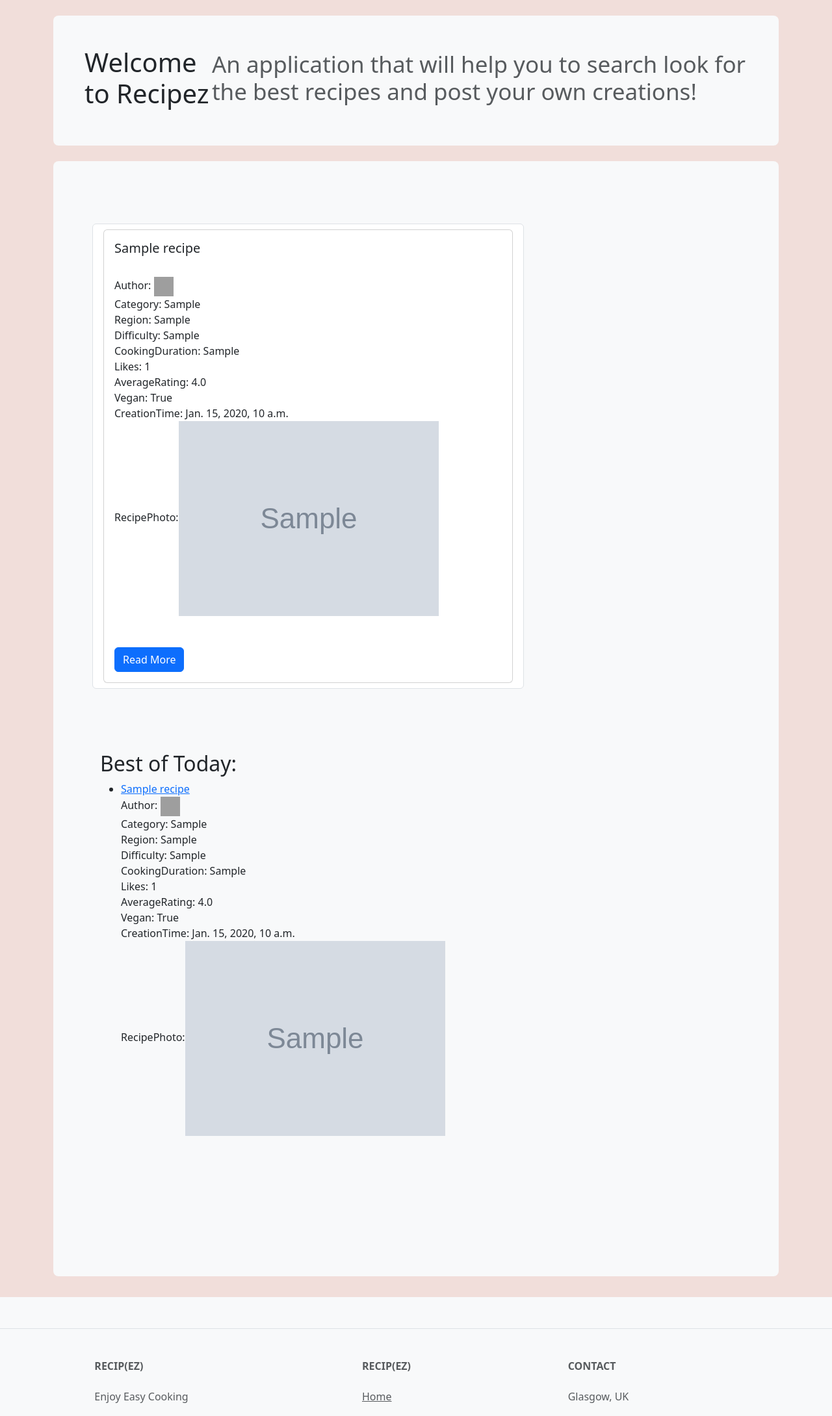
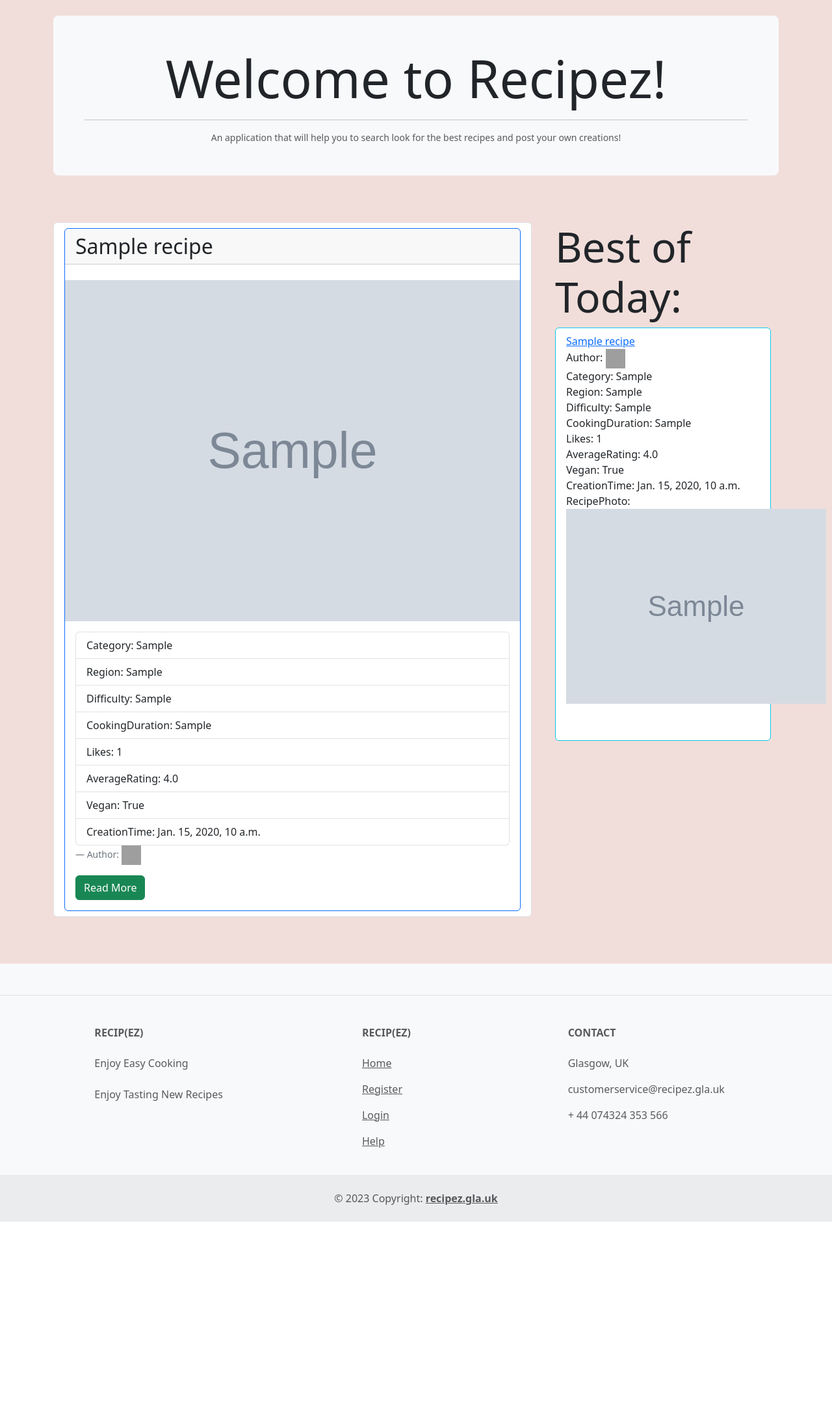
Before and after one commit to FongWaiLam/recipez, a Django app: page / in a window 1280 px wide. Shown: the part 60-2239 px from the top of the page at 65% size. After the commit the page ends 1940 px from the top, so only its background shows below. Run offline with Django 4.2, Linux system fonts and the light colour scheme; tables that the repository leaves empty hold one stand-in row (values such as "Sample post"); grey boxes marked "Sample" are stand-in pictures; grey boxes are pictures that could not be loaded.

Commit message:
Fix index page and update the lazy loading to be fully functional

```diff
--- a/templates/recipez/index/index.html
+++ b/templates/recipez/index/index.html
@@ -7,12 +7,12 @@
 {% block body_block %}
     <div class="container py-4">
         <div class="p-5 mb-4 bg-light rounded-3">
-            <h1 class="d-flex align-items-center text-dark text-decoration-none">Welcome to Recipez
-            <small class="text-muted">An application that will help you to search look for the best recipes and post your own creations!</small>
-            </h1>
+            <h1 class="display-1 d-flex justify-content-center text-dark text-decoration-none">Welcome to Recipez!</h1> <hr>
+            <small class="d-flex text-muted justify-content-center">An application that will help you to search look for the best recipes and post your own creations!</small>
         </div>
-        <div class="p-5 mb-2 bg-light rounded-3">
-            <div class="container-fluid py-5">
+
+            <div class="row">
+                <div class="container-fluid py-5 col-sm-8">
                     {% if recipe_list_by_RecipeName %}
                         <ul class="list-group recipe-list">
                         {% for recipe in recipe_list_by_RecipeName %}
@@ -24,12 +24,12 @@
                     {% endif %}
                 </div>
 
-                <div class="p-4 mb-2 container-fluid py-4">
-                    <h2>Best of Today:</h2>
                 {% if best_of_today %}
-                        <ul>
+                    <div class="p-4 mb-2 container-fluid py-5 col-sm-4">
+                    <h3 class="display-3">Best of Today:</h3>
+                        <ul class="list-group best-of">
                             {% for recipe in best_of_today %}
-                                <li>
+                                <li class="list-group-item border-info">
                                     <a href="{% url 'recipez:show_recipe' recipe.id %}">{{ recipe.name }}</a> <br>
                                     Author: {{ recipe.user.user.username }}<img src="{{ MEDIA_URL }}{{ recipe.user.avatar }}" width="30" height="30" alt="Avatar"> <br>
                                     Category: {{ recipe.category }} <br>
@@ -46,9 +46,9 @@
                         </ul>
                     {% else %}
                         <strong>There are no recipes contain this name.</strong>
+                    </div>
                     {% endif %}
                 <br> <br> <br>
-                </div>
             </div>
         </div>
      </div>
--- a/templates/recipez/index/index_post_item.html
+++ b/templates/recipez/index/index_post_item.html
@@ -1,20 +1,22 @@
-<li class="list-group-item col-lg-8 mb-4">
-    <div class="card" style="width: 100%;">
+<li class="list-group-item py-8">
+    <div class="card border-primary w-60">
+        <h2 class="card-header">{{ recipe.name }}</h2> <br>
+        <img class="card-image-top" src="{{ MEDIA_URL }}{{ recipe.photo }}" alt="Image of {{recipe.id}}" >
         <div class="card-body">
-            <h5 class="card-title">{{ recipe.name }}</h5> <br>
+            <ul class="list-group">
+                <li class="list-group-item">Category: {{ recipe.category }}</li>
+                <li class="list-group-item">Region: {{ recipe.region }}</li>
+                <li class="list-group-item">Difficulty: {{ recipe.difficulty }}</li>
+                <li class="list-group-item">CookingDuration: {{ recipe.cooking_duration }}</li>
+                <li class="list-group-item">Likes: {{ recipe.likes }}</li>
+                <li class="list-group-item">AverageRating: {{ recipe.average_rating }}</li>
+                <li class="list-group-item">Vegan: {{ recipe.is_vegan }}</li>
+                <li class="list-group-item">CreationTime: {{ recipe.creation_time }}</li>
+            </ul>
             <p class="card-text">
-                Author: {{ recipe.user.user.username }}<img src="{{ MEDIA_URL }}{{ recipe.user.avatar }}" width="30" height="30" alt="Avatar"> <br>
-                Category: {{ recipe.category }} <br>
-                Region: {{ recipe.region }} <br>
-                Difficulty: {{ recipe.difficulty }} <br>
-                CookingDuration: {{ recipe.cooking_duration }} <br>
-                Likes: {{ recipe.likes }} <br>
-                AverageRating: {{ recipe.average_rating }} <br>
-                Vegan: {{ recipe.is_vegan }} <br>
-                CreationTime: {{ recipe.creation_time }} <br>
-                RecipePhoto:<img src="{{ MEDIA_URL }}{{ recipe.photo }}" alt="Photo"> <br> <br> <br>
-                <a href="{% url 'recipez:show_recipe' recipe.id %}" class="btn btn-primary">Read More</a>
+                <footer class="blockquote-footer">Author: {{ recipe.user.user.username }}<img src="{{ MEDIA_URL }}{{ recipe.user.avatar }}" width="30" height="30" alt="Avatar"></footer>
             </p>
+            <a href="{% url 'recipez:show_recipe' recipe.id %}" class="btn btn-success">Read More</a>
         </div>
     </div>
 </li>
```
Lines whose indentation alone changed are shown as unchanged.
